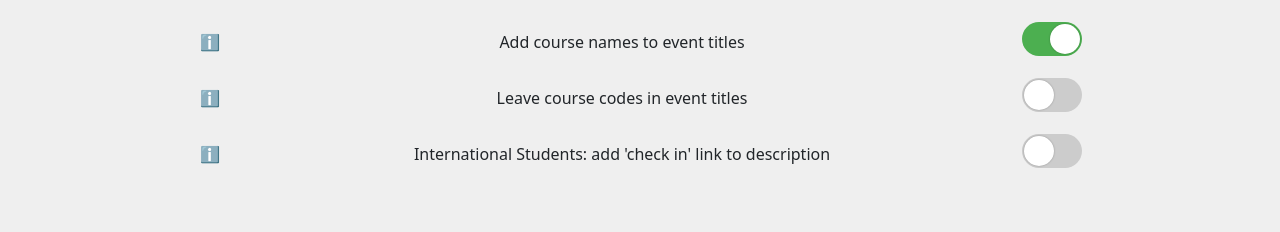
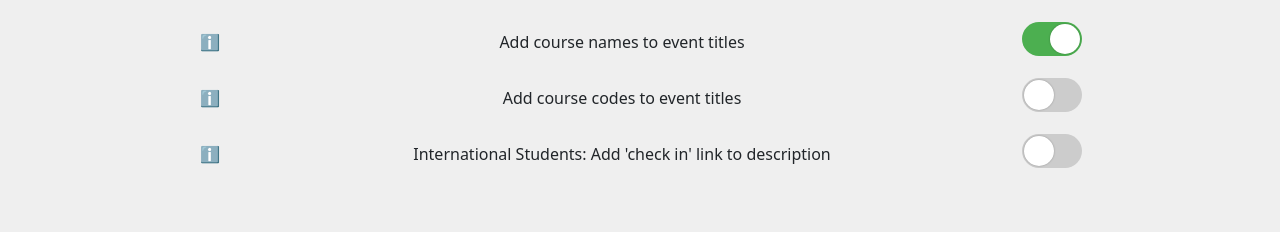
Before and after one commit to AAP9002/Timetable-ICS-Live-Editor, a React (Create React App) app in the folder client/: page / in a window 1280 px wide. Shown: the part 1292-1524 px from the top of the page. Built offline with nearby package versions, Linux system fonts and the light colour scheme.

Commit message:
update wording to 'Add course codes to event titles'

```diff
--- a/client/src/components/customization/CustomizationSection.js
+++ b/client/src/components/customization/CustomizationSection.js
@@ -62,11 +62,11 @@ const CustomizationSection = ({onSetFeatureCodes}) => {
           </td>
         </tr>
         <tr style={code00state?{visibility:'visible', maxHeight:'fit-content'}:{visibility:'hidden', maxHeight:"0px"}}>
-          <td width="40px" onClick={(e)=>{alert("Leave course codes in event titles:\nKeeps both the course name and code in the title, to have the best of both worlds.")}}>
+          <td width="40px" onClick={(e)=>{alert("Add course codes in event titles:\nKeeps both the course name and code in the title, to have the best of both worlds.")}}>
             ℹ️
           </td>
           <td>
-            Leave course codes in event titles
+            Add course codes to event titles
           </td>
           <td width="40px">
             <div class="toggle-container">
@@ -83,7 +83,7 @@ const CustomizationSection = ({onSetFeatureCodes}) => {
             ℹ️
           </td>
           <td>
-            International Students: add 'check in' link to description
+            International Students: Add 'check in' link to description
           </td>
           <td width="40px">
             <div class="toggle-container">
```
